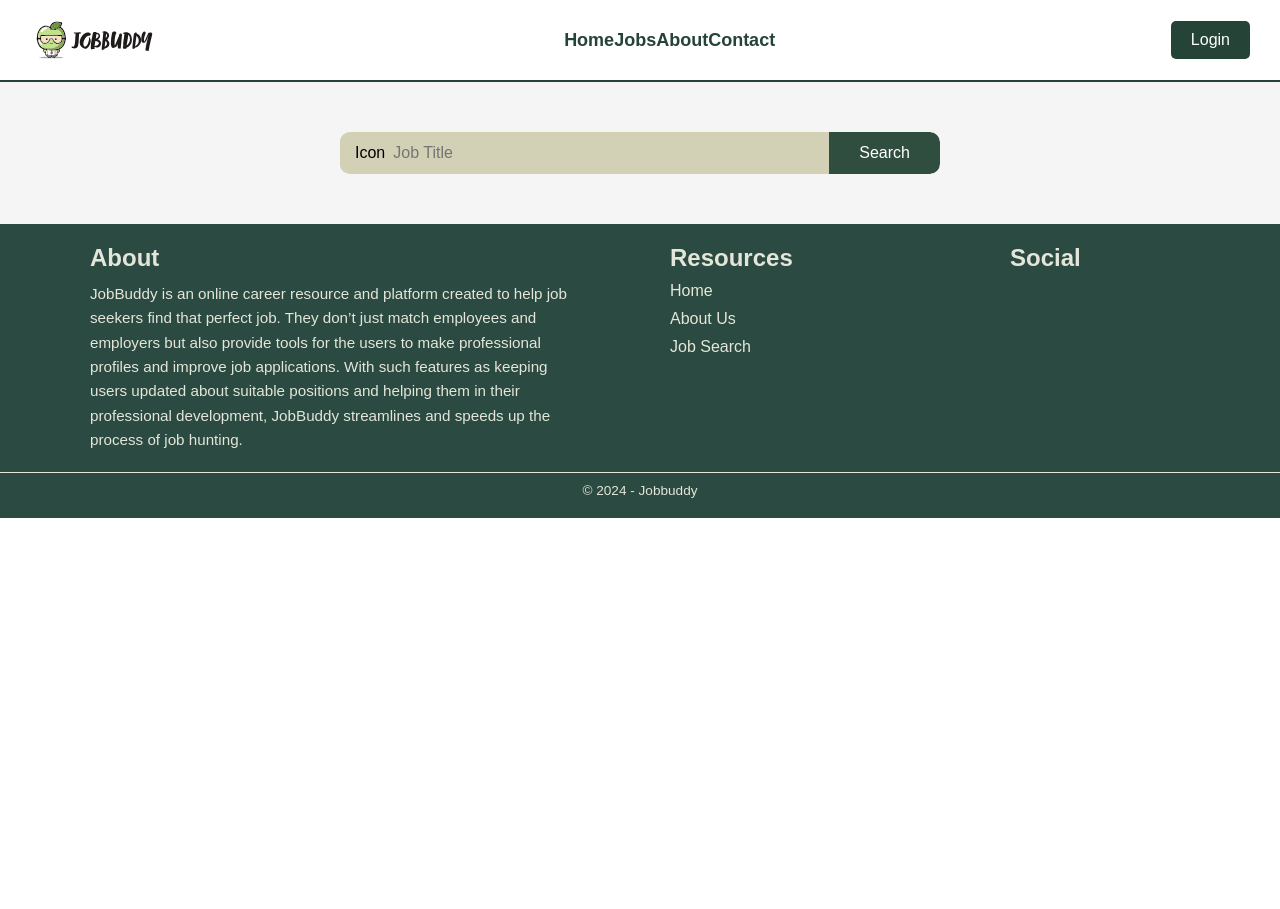
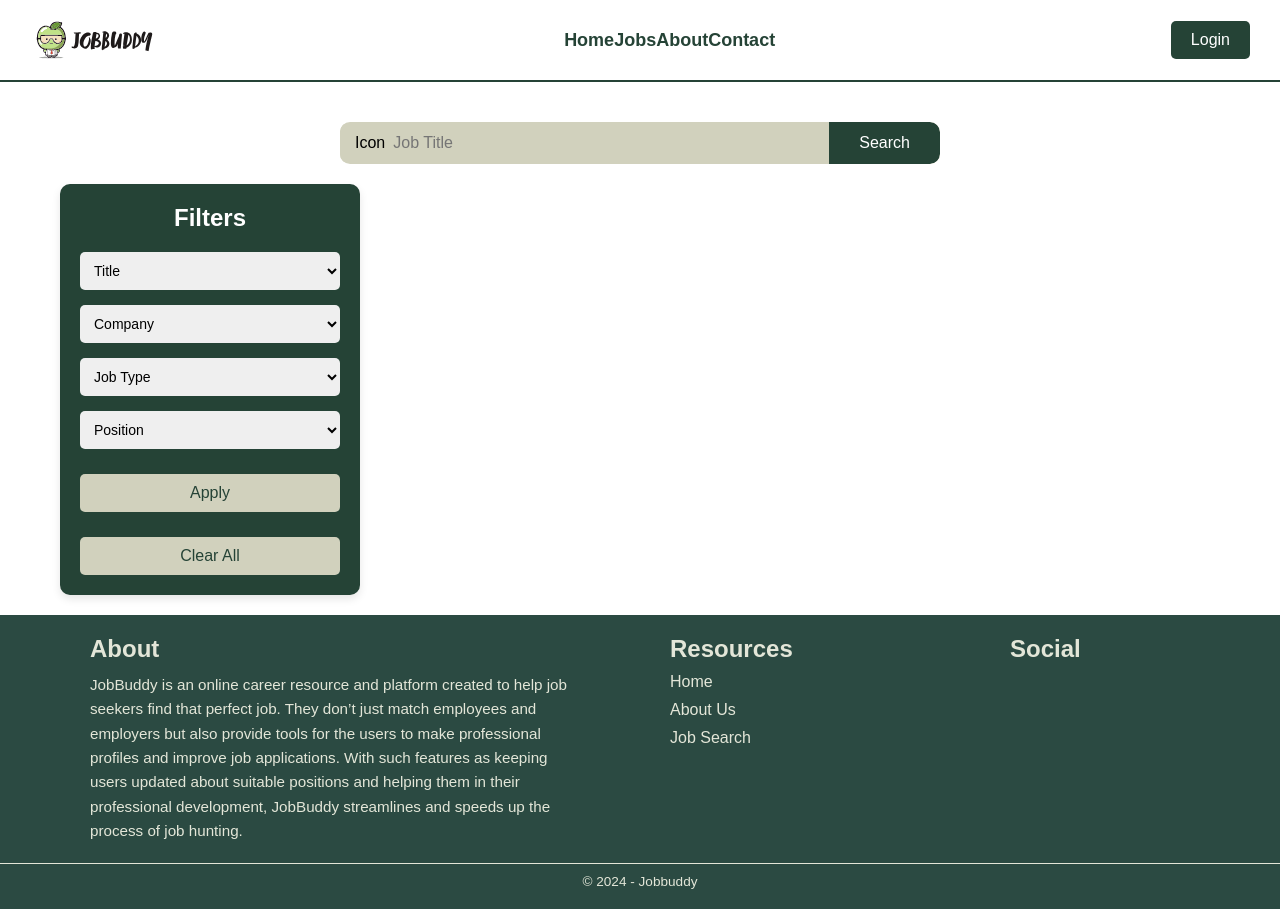
Before and after one commit to Sanidhya247/JobBuddy_Project, a React (Create React App) app in the folder job_buddy_frontend/: page /Job in a window 1280 px wide. Before the commit the page ends 800 px from the top, so only its background shows below. Built offline with nearby package versions, Linux system fonts and the light colour scheme.

Commit message:
Create a filtter section at job search page

```diff
--- a/job_buddy_frontend/src/Components/Job_Search_Page.js
+++ b/job_buddy_frontend/src/Components/Job_Search_Page.js
@@ -3,7 +3,8 @@ import "../assets/css/job_search_page.css";
 
 const Job_Search_Page = () => {
   return (
-    <div className="search-container">
+
+    <div className="main-container">
       <div className="search-bar">
         <div className="search-input">
           <span className="search-icon">Icon</span>
@@ -11,7 +12,39 @@ const Job_Search_Page = () => {
         </div>
         <button className="search-button">Search</button>
       </div>
+
+      <div className="content-container">
+        <div className="filter-sidebar">
+          <h2>Filters</h2>
+          <div className="filter-group">
+            <select>
+              <option value="">Title</option>
+              <option value="pharmacy-assistant">Pharmacy Assistant</option>
+              <option value="pharmacist">Pharmacist</option>
+            </select>
+            <select>
+              <option value="">Company</option>
+              <option value="company1">Company 1</option>
+              <option value="company2">Company 2</option>
+            </select>
+            <select>
+              <option value="">Job Type</option>
+              <option value="full-time">Full Time</option>
+              <option value="part-time">Part Time</option>
+            </select>
+            <select>
+              <option value="">Position</option>
+              <option value="employee">Employee</option>
+              <option value="manager">Manager</option>
+            </select>
+            <button className="apply-btn">Apply</button>
+            <button className="clear-btn">Clear All</button>
+          </div>
+        </div>
+      </div>
+
     </div>
+
   )
 }
 
--- a/job_buddy_frontend/src/assets/css/job_search_page.css
+++ b/job_buddy_frontend/src/assets/css/job_search_page.css
@@ -1,17 +1,33 @@
-.search-container {
-    display: flex;
-    justify-content: center;
-    align-items: center;
-    background-color: #f5f5f5;
-    padding: 50px;
+:root {
+    --primary-color: #254336;
+    --secondary-color: #D1D1BD;
 }
 
+.main-container {
+    width: 100%;
+    max-width: 1200px;
+    margin: 0 auto;
+    padding: 20px;
+}
+
+/* Search bar */
 
 .search-bar {
     justify-content: center;
     display: flex;
     align-items: center;
-    background-color: #d3d1b5;
+    border-radius: 10px;
+    overflow: hidden;
+    max-width: 800px;
+    width: 100%;
+    margin: 20px auto;
+}
+
+.search-bar {
+    justify-content: center;
+    display: flex;
+    align-items: center;
+    background-color: var(--secondary-color);
     border-radius: 10px;
     overflow: hidden;
     max-width: 600px;
@@ -22,7 +38,7 @@
     display: flex;
     align-items: center;
     padding: 10px 15px;
-    background-color: #d3d1b5;
+    background-color: var(--secondary-color);
     flex: 1;
 }
 
@@ -43,7 +59,7 @@
     border: none;
     border-top-right-radius: 10px;
     border-bottom-right-radius: 10px;
-    background-color: #304e40;
+    background-color: var(--primary-color);
     color: white;
     font-size: 16px;
     cursor: pointer;
@@ -51,10 +67,69 @@
 }
 
 .search-button:hover {
-    background-color: #253b30;
+    background-color: var(--secondary-color);
+    color: var(--primary-color);
+    border: 3px solid var(--primary-color);
 }
 
+/* content container */
 
+.content-container {
+    display: flex;
+    justify-content: space-between;
+    gap: 20px;
+}
+
+/* Filter Sidebar */
+.filter-sidebar {
+    width: 300px;
+    background-color: var(--primary-color);
+    padding: 20px;
+    border-radius: 10px;
+    box-shadow: 0 4px 8px rgba(0, 0, 0, 0.1);
+    color: #fff;
+}
+
+.filter-sidebar h2 {
+    margin-bottom: 20px;
+    text-align: center;
+}
+
+.filter-group {
+    display: flex;
+    flex-direction: column;
+    gap: 15px;
+}
+
+.filter-group select {
+    padding: 10px;
+    border: none;
+    border-radius: 5px;
+    font-size: 14px;
+}
+
+.apply-btn, .clear-btn {
+    padding: 10px 15px;
+    border: none;
+    border-radius: 5px;
+    background-color: var(--secondary-color);
+    color: var(--primary-color);
+    transition: background-color 0.3s;
+    margin-top: 10px;
+    font-size: 16px;
+}
+
+.apply-btn:hover {
+    background-color: var(--primary-color);
+    color: var(--secondary-color);
+    border: 2px solid var(--secondary-color);
+}
+
+.clear-btn:hover {
+    background-color: var(--primary-color);
+    color: var(--secondary-color);
+    border: 2px solid var(--secondary-color);
+}
 
 /* Tablet View (834px) */
 @media (max-width: 834px) {
@@ -96,6 +171,6 @@
     padding: 12px 20px;
     font-size: 16px;
     width: 100%;
-    background-color: #304e40;
+    background-color: var(--primary-color);
     }
 }
```
